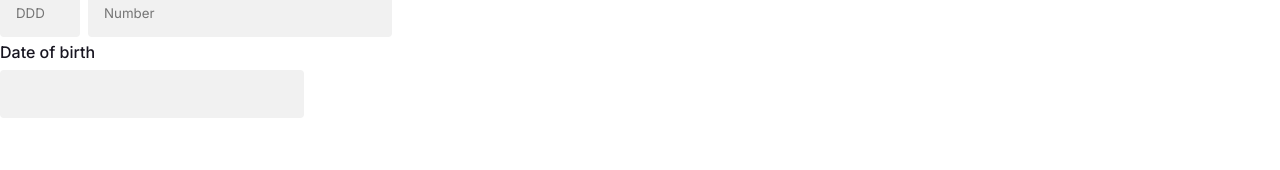
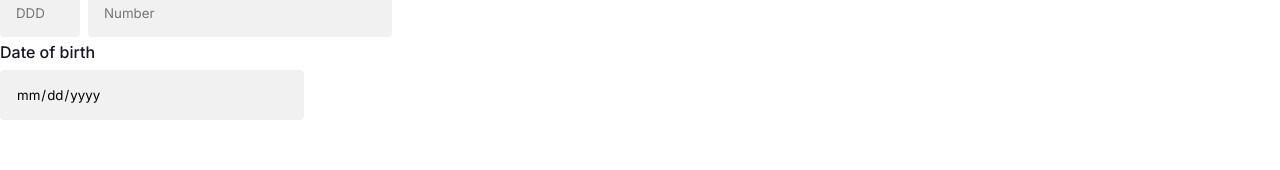
Before and after one commit to Gabriel-Lassen/E-Commerce-CodeVerse, a React (Vite) app in the folder codeverse/: page /profile/personalinformation in a window 1280 px wide. Shown: the part 386-556 px from the top of the page. Built offline with nearby package versions, Linux system fonts and the light colour scheme.

Commit message:
refactor: changing input type date of birth to date

```diff
--- a/codeverse/src/components/Personal-information/index.jsx
+++ b/codeverse/src/components/Personal-information/index.jsx
@@ -92,7 +92,7 @@ function ProfileInformation() {
         </label>
         <label className={styles.birth}>
           <span> Date of birth</span>
-          <input type="text"
+          <input type="date"
           value={date}
           onChange={(e)=> setDate(e.target.value)} />
         </label>
```
